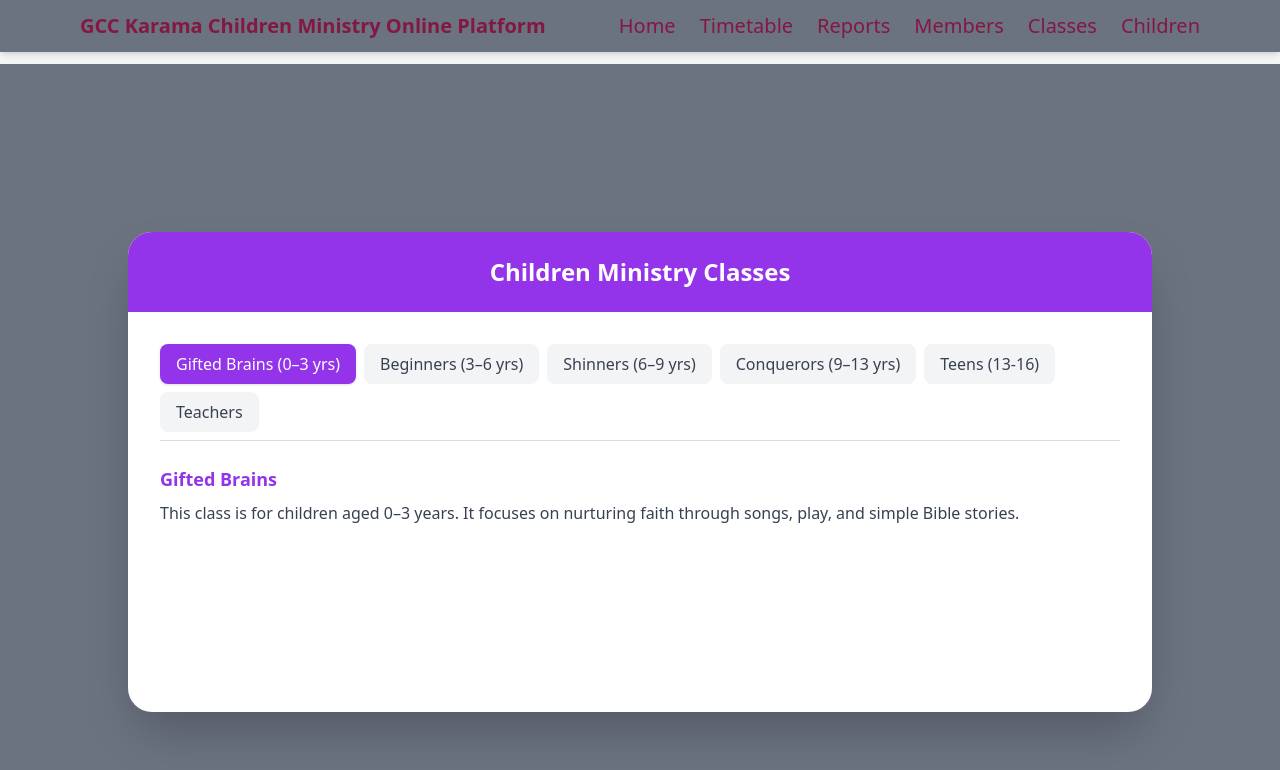
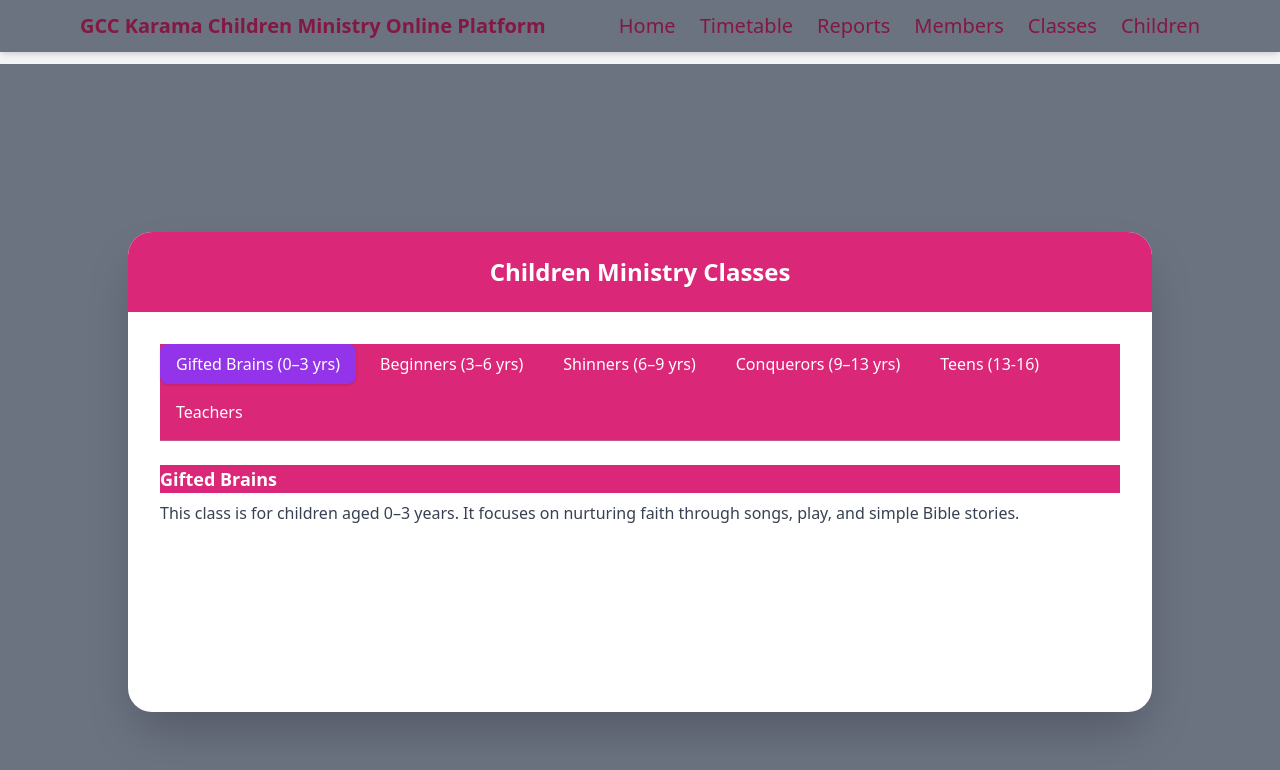
Before and after one commit to Goddy-10/childrenMinistry, a React (Vite) app: page /classes in a window 1280 px wide. Shown: the top 770 px of the page. Built offline with nearby package versions, Linux system fonts and the light colour scheme.

Commit message:
removed hover on classes page and applied pink

```diff
--- a/src/pages/Children.jsx
+++ b/src/pages/Children.jsx
@@ -312,7 +312,7 @@ export default function Children() {
     <div className="p-6 min-h-screen bg-gray-100 space-y-6">
       {/* Page Title + Actions */}
       <div className="flex flex-col md:flex-row md:items-center md:justify-between gap-3">
-        <h1 className="text-2xl font-bold text-purple-700">Children</h1>
+        <h1 className="text-2xl font-bold text-pink-600">Children</h1>
 
         <div className="flex flex-wrap items-center gap-2">
           {/* Class Filter */}
@@ -335,7 +335,7 @@ export default function Children() {
             className="border-purple-300 text-purple-700"
             onClick={handleDownloadCSV}
           >
-            <Download className="w-4 h-4 mr-2" />
+            <Download className="w-4 h-4 mr-2 bg-pink-600 hover:bg-purple-700 text-white" />
             Download CSV
           </Button>
           <Button
@@ -343,14 +343,14 @@ export default function Children() {
             className="border-purple-300 text-purple-700"
             onClick={handlePrint}
           >
-            <Printer className="w-4 h-4 mr-2" />
+            <Printer className="w-4 h-4 mr-2 bg-pink-600 hover:bg-purple-700 text-white" />
             Print
           </Button>
 
           {/* Add Child (Dialog) */}
           <Dialog open={openAdd} onOpenChange={setOpenAdd}>
             <DialogTrigger asChild>
-              <Button className="bg-purple-600 hover:bg-purple-700 text-white">
+              <Button className="bg-pink-600 hover:bg-purple-700 text-white">
                 <Plus className="w-4 h-4 mr-2" />
                 Add Child
               </Button>
@@ -497,7 +497,7 @@ export default function Children() {
       <div className="flex justify-center items-center gap-3 pt-2">
         <Button
           variant="outline"
-          className="border-purple-300"
+          className="border-purple-300 bg-pink-600 hover:bg-purple-700 text-white"
           disabled={page <= 1}
           onClick={() => setPage((p) => p - 1)}
         >
@@ -508,7 +508,7 @@ export default function Children() {
         </span>
         <Button
           variant="outline"
-          className="border-purple-300"
+          className="border-purple-300 bg-pink-600 hover:bg-purple-700 text-white"
           disabled={page >= totalPages}
           onClick={() => setPage((p) => p + 1)}
         >
--- a/src/pages/Classes.jsx
+++ b/src/pages/Classes.jsx
@@ -15,10 +15,10 @@ export default function ClassesPage() {
   return (
     <div className="min-h-screen bg-gray-500 flex pt-4 px-4 md:px-6 items-center justify-center">
       {/* Floating Card */}
-      <div className="bg-white w-full max-w-5xl min-h-[60vh] rounded-2xl shadow-2xl overflow-hidden">
+      <div className="bg-white w-full max-w-5xl min-h-[60vh] rounded-2xl shadow-2xl overflow-hidden ">
         {/* Title strip */}
-        <div className="bg-secondary text-white text-center px-6 py-4 md:py-6">
-          <h2 className="text-xl md:text-2xl font-bold">
+        <div className="bg-pink-600 text-white text-center px-6 py-4 md:py-6 bg-pink-600 ">
+          <h2 className="text-xl md:text-2xl font-bold bg-pink-600 ">
             Children Ministry Classes
           </h2>
         </div>
@@ -26,12 +26,12 @@ export default function ClassesPage() {
         {/* Body */}
         <div className="p-6 md:p-8">
           {/* Tabs */}
-          <div className="flex flex-wrap gap-2 border-b border-neutral/40 pb-2">
+          <div className="flex flex-wrap gap-2 border-b border-neutral/40 pb-2 bg-pink-600 hover:bg-purple-200 text-white">
             {tabs.map((tab) => (
               <button
                 key={tab.id}
                 onClick={() => setActiveTab(tab.id)}
-                className={`px-4 py-2 rounded-lg font-medium transition ${
+                className={`px-4 py-2 rounded-lg font-medium transition bg-pink-600 hover:bg-purple-700 text-white ${
                   activeTab === tab.id
                     ? "bg-secondary text-white shadow"
                     : "bg-neutral-light text-gray-700 hover:bg-gray-300"
@@ -46,7 +46,7 @@ export default function ClassesPage() {
           <div className="mt-6">
             {activeTab === "gifted-brains" && (
               <div>
-                <h3 className="text-lg font-semibold text-secondary">
+                <h3 className="text-lg font-semibold text-secondary bg-pink-600 hover:bg-purple-700 text-white">
                   Gifted Brains
                 </h3>
                 <p className="mt-2 text-gray-700">
@@ -95,13 +95,11 @@ export default function ClassesPage() {
             )}
             {activeTab === "teens" && (
               <div>
-                <h3 className="text-lg font-semibold text-secondary">
-                  Teens
-                </h3>
+                <h3 className="text-lg font-semibold text-secondary">Teens</h3>
                 <p className="mt-2 text-gray-700">
-                  This class is for ages 13-16 years. Focus is on teaching Christian  doctrines and Godly service
-                  through introduction to ministry service
-
+                  This class is for ages 13-16 years. Focus is on teaching
+                  Christian doctrines and Godly service through introduction to
+                  ministry service
                 </p>
               </div>
             )}
--- a/src/pages/HomePage.jsx
+++ b/src/pages/HomePage.jsx
@@ -102,7 +102,7 @@ export default function HomePage() {
       {/* Floating Card */}
       <div className="bg-white w-full max-w-4xl min-h-[50vh] rounded-2xl shadow-2xl overflow-hidden">
         {/* Title strip */}
-        <div className="bg-purple-400 text-white text-center px-6 py-4 md:py-6">
+        <div className="bg-pink-600 text-white text-center px-6 py-4 md:py-6">
           <h2 className="text-xl md:text-2xl font-bold">Welcome to GCC Karama Children Ministry</h2>
         </div>
 
```
